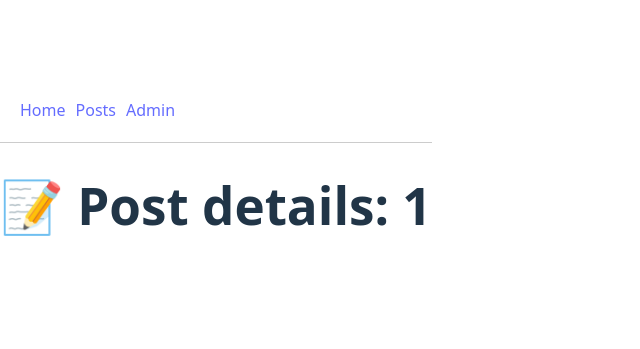
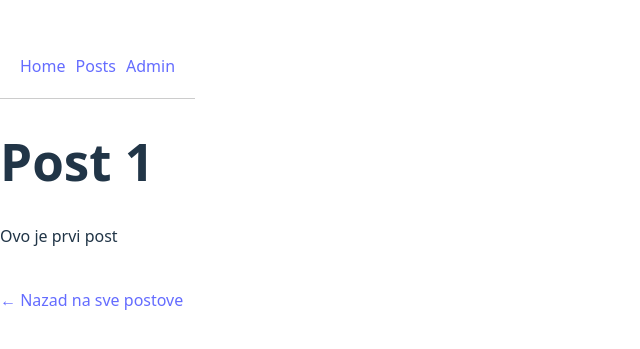
Before and after one commit to LjubicaDjoric/blog-app, a React (Vite) app: page /posts/1 in a window 1280 px wide. Shown: the part 227-576 px from the top of the page, without its empty margins (0-640 px from the left). Built offline with nearby package versions, Linux system fonts and the light colour scheme; data requests are answered from the project's data file.

Commit message:
feat: add post details page

```diff
--- a/src/pages/PostDetails.jsx
+++ b/src/pages/PostDetails.jsx
@@ -1,9 +1,46 @@
-import { useParams } from "react-router-dom";
+import { useEffect, useState } from "react";
+import { useParams, Link } from "react-router-dom";
+import axios from "axios";
+import { API_URL } from "../api";
 
 function PostDetails() {
   const { id } = useParams();
 
-  return <h1>📝 Post details: {id}</h1>;
+  const [post, setPost] = useState(null);
+  const [loading, setLoading] = useState(true);
+  const [error, setError] = useState("");
+
+  useEffect(() => {
+    const loadPost = async () => {
+      try {
+        setLoading(true);
+        setError("");
+
+        const res = await axios.get(`${API_URL}/posts/${id}`);
+        setPost(res.data);
+      } catch (e) {
+        setError("Post nije pronađen ili je došlo do greške.");
+      } finally {
+        setLoading(false);
+      }
+    };
+
+    loadPost();
+  }, [id]);
+
+  if (loading) return <p>Učitavanje...</p>;
+  if (error) return <p style={{ color: "red" }}>{error}</p>;
+  if (!post) return <p>Nema podataka.</p>;
+
+  return (
+    <div>
+      <h1>{post.title}</h1>
+      <p>{post.content}</p>
+
+      <br />
+      <Link to="/posts">← Nazad na sve postove</Link>
+    </div>
+  );
 }
 
 export default PostDetails;
```
